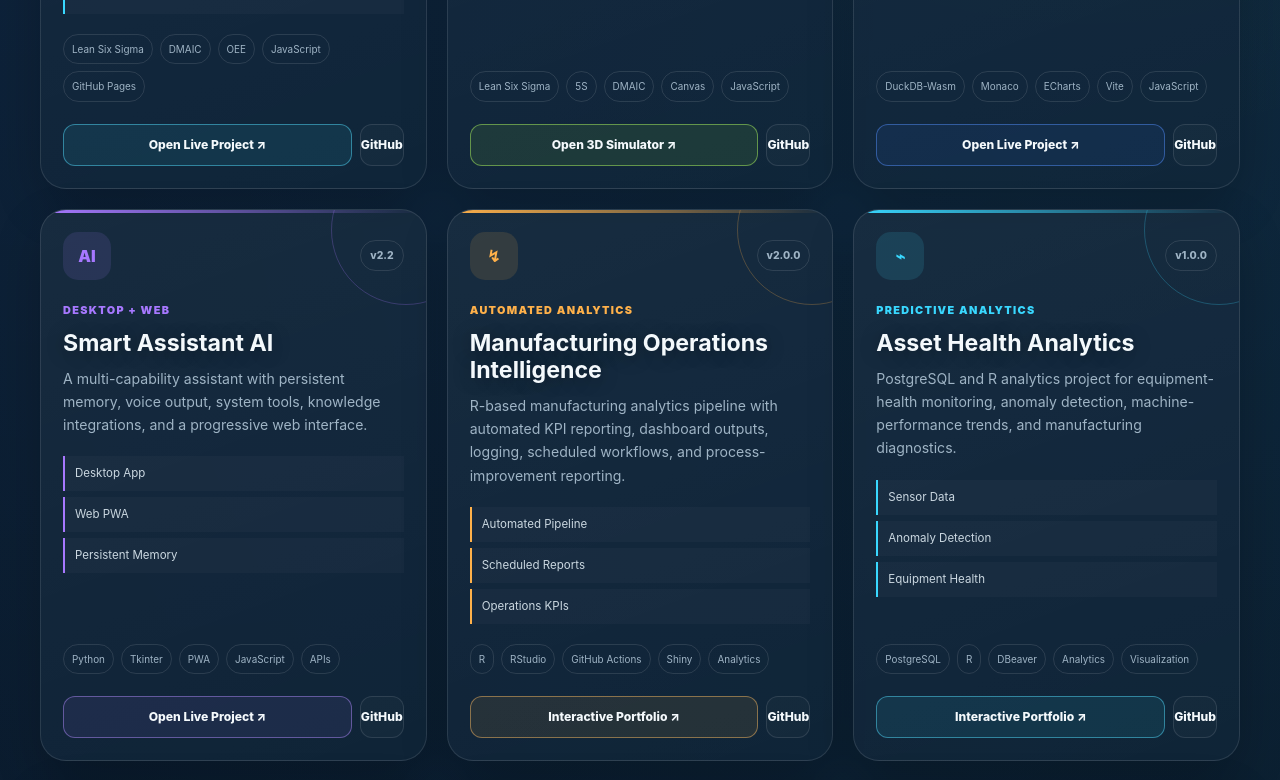
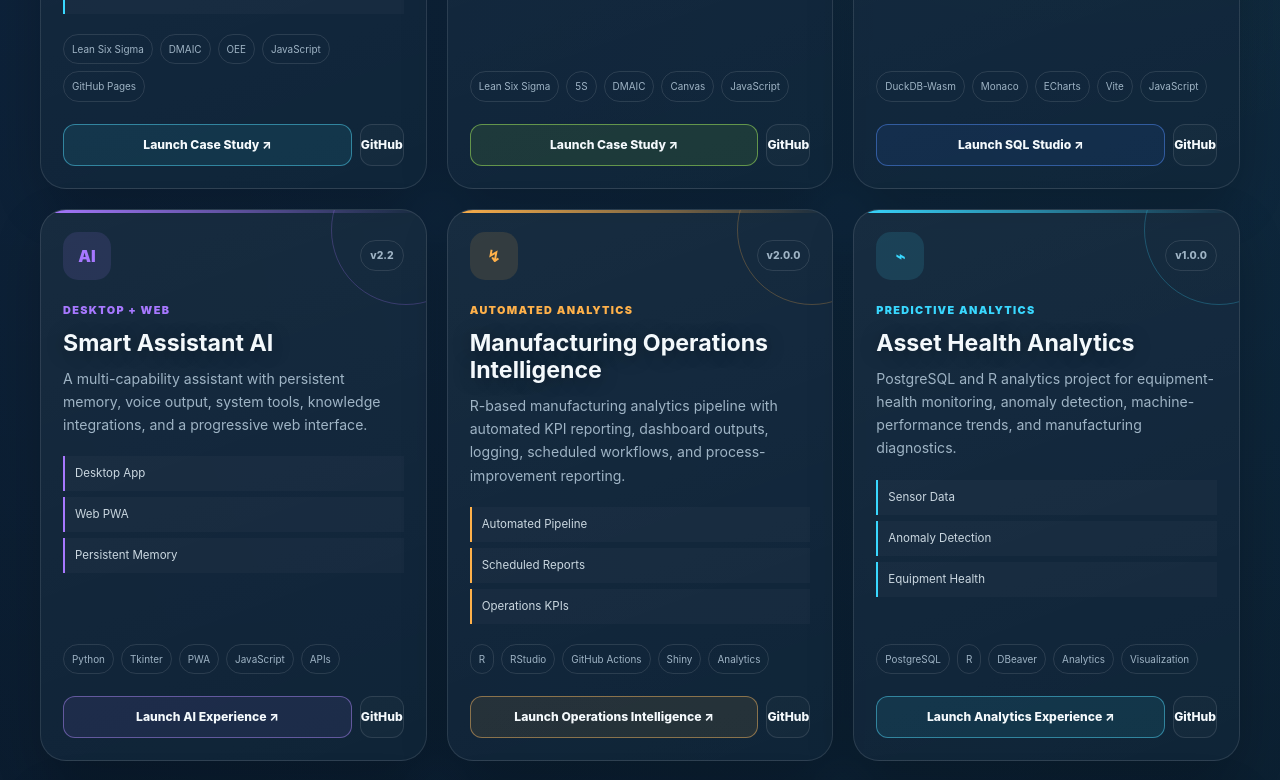
Before and after one commit to jd-dev-king/Jeremiah-Lupton-Interactive-Portfolio, a React (Vite) app: page / in a window 1280 px wide. Shown: the part 1780-2560 px from the top of the page. Built offline with nearby package versions, Linux system fonts and the light colour scheme.

Commit message:
Refactor project entries in projects.js

```diff
--- a/src/data/projects.js
+++ b/src/data/projects.js
@@ -1,159 +1,181 @@
 export const projects = [
   {
-    "title": "Manufacturing Process Optimization",
-    "category": "manufacturing",
-    "version": "v1.0.0",
-    "featured": true,
-    "status": "Live Case Study",
-    "description": "Interactive pharmaceutical manufacturing case study featuring OEE, DMAIC, Fishbone, 5 Whys, FMEA, process capability, cGMP, CAPA, validation, and a future-state roadmap.",
-    "tech": [
+    title: "Manufacturing Process Optimization",
+    category: "manufacturing",
+    version: "v1.0.0",
+    featured: true,
+    status: "Live Case Study",
+    description:
+      "Interactive pharmaceutical manufacturing case study featuring OEE, DMAIC, Fishbone, 5 Whys, FMEA, process capability, cGMP, CAPA, validation, and a future-state roadmap.",
+    tech: [
       "Lean Six Sigma",
       "DMAIC",
       "OEE",
       "JavaScript",
       "GitHub Pages"
     ],
-    "kpis": [
-      "Scrap 8% \u2192 3%",
-      "Yield 92% \u2192 97%",
-      "OEE 61% \u2192 80%"
+    kpis: [
+      "Scrap 8% → 3%",
+      "Yield 92% → 97%",
+      "OEE 61% → 80%"
     ],
-    "live": "https://jd-dev-king.github.io/Manufacturing-Process-Optimization-Case-Study-/",
-    "github": "https://github.com/jd-dev-king/Manufacturing-Process-Optimization-Case-Study-",
-    "accent": "cyan",
-    "icon": "factory"
+    live:
+      "https://jd-dev-king.github.io/Manufacturing-Process-Optimization-Case-Study-/",
+    github:
+      "https://github.com/jd-dev-king/Manufacturing-Process-Optimization-Case-Study-",
+    accent: "cyan",
+    icon: "factory",
+    liveLabel: "Launch Case Study"
   },
   {
-    "title": "First-Run Parts Improvement",
-    "category": "manufacturing",
-    "version": "v1.0.0",
-    "featured": true,
-    "status": "Interactive Case Study",
-    "description": "Lean Six Sigma DMAIC case study transforming a 27-page process-improvement project into an interactive engineering experience.",
-    "tech": [
+    title: "First-Run Parts Improvement",
+    category: "manufacturing",
+    version: "v1.0.0",
+    featured: true,
+    status: "Interactive Case Study",
+    description:
+      "Lean Six Sigma DMAIC case study transforming a 27-page process-improvement project into an interactive engineering experience.",
+    tech: [
       "Lean Six Sigma",
       "5S",
       "DMAIC",
       "Canvas",
       "JavaScript"
     ],
-    "kpis": [
-      "Success 60% \u2192 87%",
-      "Defects 12 \u2192 2",
-      "Lead Time 32 \u2192 25 Days"
+    kpis: [
+      "Success 60% → 87%",
+      "Defects 12 → 2",
+      "Lead Time 32 → 25 Days"
     ],
-    "live": "https://jd-dev-king.github.io/First-Run-Parts-Interactive-Case-Study/",
-    "github": "https://github.com/jd-dev-king/First-Run-Parts-Interactive-Case-Study",
-    "accent": "lime",
-    "icon": "quality",
-    "liveLabel": "Open 3D Simulator"
+    live:
+      "https://jd-dev-king.github.io/First-Run-Parts-Interactive-Case-Study/",
+    github:
+      "https://github.com/jd-dev-king/First-Run-Parts-Interactive-Case-Study",
+    accent: "lime",
+    icon: "quality",
+    liveLabel: "Launch Case Study"
   },
   {
-    "title": "Serverless SQL Studio",
-    "category": "data",
-    "version": "v1.0.1",
-    "featured": true,
-    "status": "Browser SQL IDE",
-    "description": "A client-side SQL environment for loading CSV and Parquet files, querying with DuckDB-Wasm, and building interactive visualizations without a backend.",
-    "tech": [
+    title: "Serverless SQL Studio",
+    category: "data",
+    version: "v1.0.1",
+    featured: true,
+    status: "Browser SQL IDE",
+    description:
+      "A client-side SQL environment for loading CSV and Parquet files, querying with DuckDB-Wasm, and building interactive visualizations without a backend.",
+    tech: [
       "DuckDB-Wasm",
       "Monaco",
       "ECharts",
       "Vite",
       "JavaScript"
     ],
-    "kpis": [
+    kpis: [
       "Zero Server",
       "CSV + Parquet",
       "Interactive Charts"
     ],
-    "live": "https://jd-dev-king.github.io/Serverless-SQL-Studio/",
-    "github": "https://github.com/jd-dev-king/Serverless-SQL-Studio",
-    "accent": "blue",
-    "icon": "database"
+    live:
+      "https://jd-dev-king.github.io/Serverless-SQL-Studio/",
+    github:
+      "https://github.com/jd-dev-king/Serverless-SQL-Studio",
+    accent: "blue",
+    icon: "database",
+    liveLabel: "Launch SQL Studio"
   },
   {
-    "title": "Smart Assistant AI",
-    "category": "ai",
-    "version": "v2.2",
-    "featured": true,
-    "status": "Desktop + Web",
-    "description": "A multi-capability assistant with persistent memory, voice output, system tools, knowledge integrations, and a progressive web interface.",
-    "tech": [
+    title: "Smart Assistant AI",
+    category: "ai",
+    version: "v2.2",
+    featured: true,
+    status: "Desktop + Web",
+    description:
+      "A multi-capability assistant with persistent memory, voice output, system tools, knowledge integrations, and a progressive web interface.",
+    tech: [
       "Python",
       "Tkinter",
       "PWA",
       "JavaScript",
       "APIs"
     ],
-    "kpis": [
+    kpis: [
       "Desktop App",
       "Web PWA",
       "Persistent Memory"
     ],
-    "live": "https://jd-dev-king.github.io/SmartAssistantAI/",
-    "github": "https://github.com/jd-dev-king/SmartAssistantAI",
-    "accent": "violet",
-    "icon": "ai"
+    live:
+      "https://jd-dev-king.github.io/SmartAssistantAI/",
+    github:
+      "https://github.com/jd-dev-king/SmartAssistantAI",
+    accent: "violet",
+    icon: "ai",
+    liveLabel: "Launch AI Experience"
   },
   {
-    "title": "Manufacturing Operations Intelligence",
-    "category": "automation",
-    "version": "v2.0.0",
-    "featured": true,
-    "status": "Automated Analytics",
-    "description": "R-based manufacturing analytics pipeline with automated KPI reporting, dashboard outputs, logging, scheduled workflows, and process-improvement reporting.",
-    "tech": [
+    title: "Manufacturing Operations Intelligence",
+    category: "automation",
+    version: "v2.0.0",
+    featured: true,
+    status: "Automated Analytics",
+    description:
+      "R-based manufacturing analytics pipeline with automated KPI reporting, dashboard outputs, logging, scheduled workflows, and process-improvement reporting.",
+    tech: [
       "R",
       "RStudio",
       "GitHub Actions",
       "Shiny",
       "Analytics"
     ],
-    "kpis": [
+    kpis: [
       "Automated Pipeline",
       "Scheduled Reports",
       "Operations KPIs"
     ],
-    "live": "https://jd-dev-king.github.io/Manufacturing-Operations-Intelligence-Automation/",
-    "github": "https://github.com/jd-dev-king/Manufacturing-Operations-Intelligence-Automation",
-    "accent": "orange",
-    "icon": "automation",
-    "liveLabel": "Interactive Portfolio"
+    live:
+      "https://jd-dev-king.github.io/Manufacturing-Operations-Intelligence-Automation/",
+    github:
+      "https://github.com/jd-dev-king/Manufacturing-Operations-Intelligence-Automation",
+    accent: "orange",
+    icon: "automation",
+    liveLabel: "Launch Operations Intelligence"
   },
   {
-    "title": "Asset Health Analytics",
-    "category": "data",
-    "version": "v1.0.0",
-    "featured": false,
-    "status": "Predictive Analytics",
-    "description": "PostgreSQL and R analytics project for equipment-health monitoring, anomaly detection, machine-performance trends, and manufacturing diagnostics.",
-    "tech": [
+    title: "Asset Health Analytics",
+    category: "data",
+    version: "v1.0.0",
+    featured: false,
+    status: "Predictive Analytics",
+    description:
+      "PostgreSQL and R analytics project for equipment-health monitoring, anomaly detection, machine-performance trends, and manufacturing diagnostics.",
+    tech: [
       "PostgreSQL",
       "R",
       "DBeaver",
       "Analytics",
       "Visualization"
     ],
-    "kpis": [
+    kpis: [
       "Sensor Data",
       "Anomaly Detection",
       "Equipment Health"
     ],
-    "live": "https://jd-dev-king.github.io/Manufacturing-Asset-Health-Analytics/",
-    "github": "https://github.com/jd-dev-king/Manufacturing-Asset-Health-Analytics",
-    "accent": "cyan",
-    "icon": "pulse",
-    "liveLabel": "Interactive Portfolio"
+    live:
+      "https://jd-dev-king.github.io/Manufacturing-Asset-Health-Analytics/",
+    github:
+      "https://github.com/jd-dev-king/Manufacturing-Asset-Health-Analytics",
+    accent: "cyan",
+    icon: "pulse",
+    liveLabel: "Launch Analytics Experience"
   },
   {
-    "title": "Pharma Data Nexus",
-    "category": "data",
-    "version": "v1.0.0",
-    "featured": false,
-    "status": "Live 3D Data Experience",
-    "description": "An immersive 3D pharmaceutical data environment presenting cGMP master data, batch records, quality control, equipment calibration, ALCOA+ traceability, and SQL workflows.",
-    "tech": [
+    title: "Pharma Data Nexus",
+    category: "data",
+    version: "v1.0.0",
+    featured: false,
+    status: "Live 3D Data Experience",
+    description:
+      "An immersive 3D pharmaceutical data environment presenting cGMP master data, batch records, quality control, equipment calibration, ALCOA+ traceability, and SQL workflows.",
+    tech: [
       "PostgreSQL",
       "pgAdmin",
       "SQL",
@@ -161,25 +183,28 @@ export const projects = [
       "cGMP",
       "ALCOA+"
     ],
-    "kpis": [
+    kpis: [
       "4 Data Pillars",
       "3D Systems View",
       "Live SQL Case Study"
     ],
-    "live": "https://jd-dev-king.github.io/Pharma-Data-Nexus/",
-    "github": "https://github.com/jd-dev-king/Pharma-Data-Nexus",
-    "accent": "lime",
-    "icon": "database",
-    "liveLabel": "Open Live 3D Project"
+    live:
+      "https://jd-dev-king.github.io/Pharma-Data-Nexus/",
+    github:
+      "https://github.com/jd-dev-king/Pharma-Data-Nexus",
+    accent: "lime",
+    icon: "database",
+    liveLabel: "Launch 3D Data Experience"
   },
   {
-    "title": "3D Parking PLC Simulator",
-    "category": "automation",
-    "version": "v2.0.0",
-    "featured": false,
-    "status": "3D PLC Digital Twin",
-    "description": "A browser-based 3D parking PLC simulator with a continuous scan cycle, animated barriers and vehicles, live occupancy logic, holographic HMI controls, interlocks, diagnostics, and ladder/FBD views.",
-    "tech": [
+    title: "3D Parking PLC Simulator",
+    category: "automation",
+    version: "v2.0.0",
+    featured: false,
+    status: "3D PLC Digital Twin",
+    description:
+      "A browser-based 3D parking PLC simulator with a continuous scan cycle, animated barriers and vehicles, live occupancy logic, holographic HMI controls, interlocks, diagnostics, and ladder/FBD views.",
+    tech: [
       "Three.js",
       "JavaScript",
       "OpenPLC",
@@ -187,49 +212,56 @@ export const projects = [
       "HMI",
       "Digital Twin"
     ],
-    "kpis": [
+    kpis: [
       "100 ms Scan Cycle",
       "10 Parking Spaces",
       "Live 3D HMI"
     ],
-    "live": "https://jd-dev-king.github.io/Car-Parking-Lot-Barrier-Controller/",
-    "github": "https://github.com/jd-dev-king/Car-Parking-Lot-Barrier-Controller",
-    "accent": "blue",
-    "icon": "plc",
+    live:
+      "https://jd-dev-king.github.io/Car-Parking-Lot-Barrier-Controller/",
+    github:
+      "https://github.com/jd-dev-king/Car-Parking-Lot-Barrier-Controller",
+    accent: "blue",
+    icon: "plc",
     liveLabel: "Launch 3D Simulator"
   },
   {
-    "title": "NeuralBrief Text Summarizer",
-    "category": "ai",
-    "version": "v1.0.0",
-    "featured": false,
-    "status": "NLP Application",
-    "description": "Flask-based text summarization platform with a responsive frontend, document processing workflow, and GitHub Pages presentation site.",
-    "tech": [
+    title: "NeuralBrief Text Summarizer",
+    category: "ai",
+    version: "v1.0.0",
+    featured: false,
+    status: "NLP Application",
+    description:
+      "Flask-based text summarization platform with a responsive frontend, document processing workflow, and GitHub Pages presentation site.",
+    tech: [
       "Python",
       "Flask",
       "NLP",
       "Gensim",
       "JavaScript"
     ],
-    "kpis": [
+    kpis: [
       "Text Analysis",
       "Web API",
       "Responsive UI"
     ],
-    "live": "https://jd-dev-king.github.io/NeuralBrief-Text-Summarizer/",
-    "github": "https://github.com/jd-dev-king/NeuralBrief-Text-Summarizer",
-    "accent": "violet",
-    "icon": "document"
+    live:
+      "https://jd-dev-king.github.io/NeuralBrief-Text-Summarizer/",
+    github:
+      "https://github.com/jd-dev-king/NeuralBrief-Text-Summarizer",
+    accent: "violet",
+    icon: "document",
+    liveLabel: "Launch NLP Experience"
   },
   {
-    "title": "Trivia Madness",
-    "category": "software",
-    "version": "v2.0",
-    "featured": false,
-    "status": "Web + Desktop Application",
-    "description": "A cross-platform trivia experience available as both a responsive web application and a Java Swing desktop application. Features solo and multiplayer gameplay, animated interfaces, persistent leaderboards, customizable themes, live question integration, and mobile-friendly design.",
-    "tech": [
+    title: "Trivia Madness",
+    category: "software",
+    version: "v2.0",
+    featured: false,
+    status: "Web + Desktop Application",
+    description:
+      "A cross-platform trivia experience available as both a responsive web application and a Java Swing desktop application. Features solo and multiplayer gameplay, animated interfaces, persistent leaderboards, customizable themes, live question integration, and mobile-friendly design.",
+    tech: [
       "HTML5",
       "CSS3",
       "JavaScript",
@@ -239,63 +271,72 @@ export const projects = [
       "Maven",
       "Open Trivia DB"
     ],
-    "kpis": [
+    kpis: [
       "Web + Desktop",
       "Solo + Multiplayer",
       "Persistent Leaderboards"
     ],
-    "live": "https://jd-dev-king.github.io/Trivia-Madness-Game/",
-    "github": "https://github.com/jd-dev-king/Trivia-Madness-Game",
-    "accent": "orange",
-    "icon": "game",
-    "liveLabel": "Open Live Project"
+    live:
+      "https://jd-dev-king.github.io/Trivia-Madness-Game/",
+    github:
+      "https://github.com/jd-dev-king/Trivia-Madness-Game",
+    accent: "orange",
+    icon: "game",
+    liveLabel: "Launch Trivia Experience"
   },
   {
-    "title": "RC Circuit Simulator",
-    "category": "software",
-    "version": "v1.0.0",
-    "featured": false,
-    "status": "MATLAB Simulation",
-    "description": "Interactive MATLAB App Designer simulation for resistor-capacitor charging and discharging, time-constant analysis, plotting, and circuit visualization.",
-    "tech": [
+    title: "RC Circuit Simulator",
+    category: "software",
+    version: "v1.0.0",
+    featured: false,
+    status: "MATLAB Simulation",
+    description:
+      "Interactive MATLAB App Designer simulation for resistor-capacitor charging and discharging, time-constant analysis, plotting, and circuit visualization.",
+    tech: [
       "MATLAB",
       "App Designer",
       "Simulation",
       "Data Analysis"
     ],
-    "kpis": [
+    kpis: [
       "Interactive Inputs",
       "Transient Curves",
       "Exportable Plots"
     ],
-    "live": "https://jd-dev-king.github.io/RC-Circuit-Transient-Response-Simulator/",
-    "github": "https://github.com/jd-dev-king/RC-Circuit-Transient-Response-Simulator",
-    "accent": "cyan",
-    "icon": "circuit"
+    live:
+      "https://jd-dev-king.github.io/RC-Circuit-Transient-Response-Simulator/",
+    github:
+      "https://github.com/jd-dev-king/RC-Circuit-Transient-Response-Simulator",
+    accent: "cyan",
+    icon: "circuit",
+    liveLabel: "Launch Simulation"
   },
   {
-    "title": "GitSafe Practice Lab",
-    "category": "software",
-    "version": "v1.1.0",
-    "featured": false,
-    "status": "Live Interactive Demo",
-    "description": "Live Git training demonstration with simulated remotes, teammate updates, rejected pushes, merge conflicts, recovery workflows, and command-line practice. The complete hosted user experience is planned for Railway.",
-    "tech": [
+    title: "GitSafe Practice Lab",
+    category: "software",
+    version: "v1.1.0",
+    featured: false,
+    status: "Live Interactive Demo",
+    description:
+      "Live Git training demonstration with simulated remotes, teammate updates, rejected pushes, merge conflicts, recovery workflows, and command-line practice. The complete hosted user experience is planned for Railway.",
+    tech: [
       "Python",
       "Flask",
       "Git",
       "Developer Tools",
       "Education"
     ],
-    "kpis": [
+    kpis: [
       "Conflict Simulation",
       "Remote Workflows",
       "Railway Full Experience Planned"
     ],
-    "live": "https://jd-dev-king.github.io/GitSafe-Practice-Lab/",
-    "github": "https://github.com/jd-dev-king/GitSafe-Practice-Lab",
-    "accent": "lime",
-    "icon": "git",
-    "liveLabel": "Open Live Demo"
+    live:
+      "https://jd-dev-king.github.io/GitSafe-Practice-Lab/",
+    github:
+      "https://github.com/jd-dev-king/GitSafe-Practice-Lab",
+    accent: "lime",
+    icon: "git",
+    liveLabel: "Launch Interactive Lab"
   }
 ];
```
